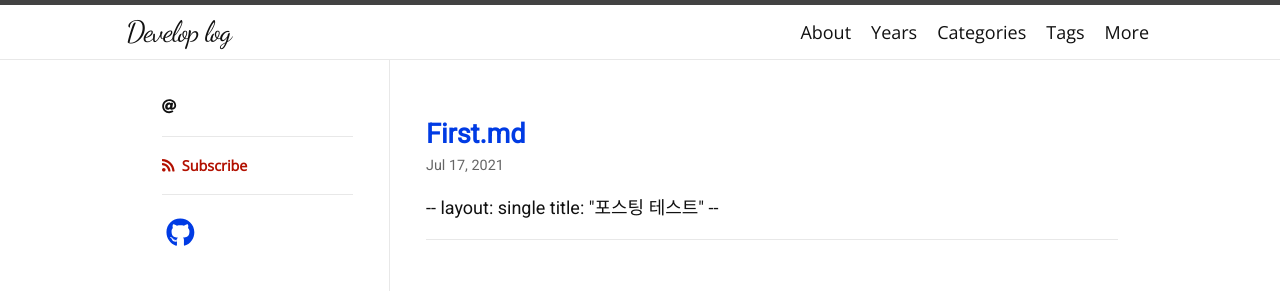
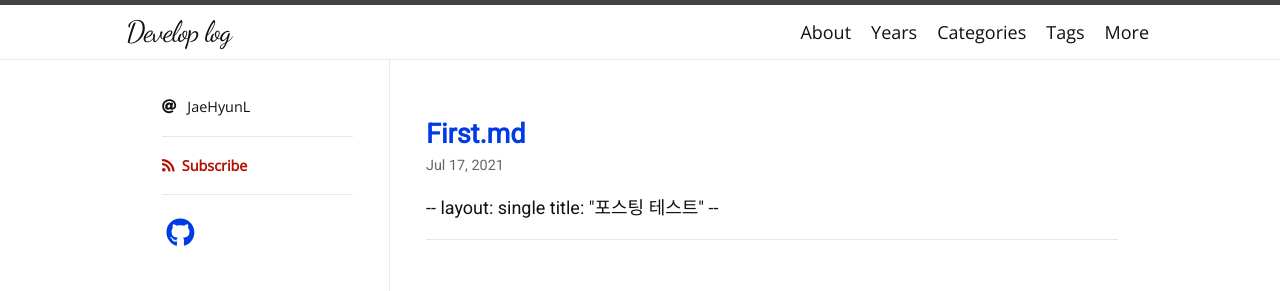
Before and after one commit to JaeHyunL/JaeHyunL.github.io, a Jekyll site: the page built from index.html, in a window 1280 px wide. Shown: the top 291 px of the page. Built offline with Jekyll 4.4.1, drawn with Linux system fonts in a browser that asks for light colours; nearby versions of some CDN libraries; some web fonts are replaced; the list of posts is cut into pages by our own code.

Commit message:
bug fix(only text)

```diff
--- a/_includes/sidebar.html
+++ b/_includes/sidebar.html
@@ -14,10 +14,8 @@
     {% if site.author -%}
       <li>
         <i class="sidebar-icon fas fa-at"></i>
-
+        <span class="contact-info p-name"> JaeHyunL</span>
 <!--        <span class="contact-info p-name"> {{ site.author | escape }}</span>
-
-        <span class="contact-info p-name"> "{{ site.author | escape }}"</span>
 -->
       </li>
     {%- endif %}
```
